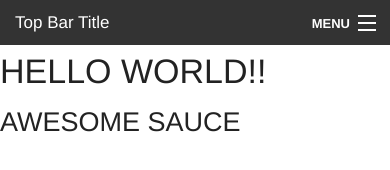
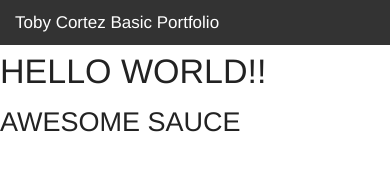
Before and after one commit to Tcortez/MDD1409, a plain HTML site: page index.html in a window 390 px wide. Drawn offline with Linux system fonts and the light colour scheme.

Commit message:
Updated index.html

```diff
--- a/index.html
+++ b/index.html
@@ -3,7 +3,7 @@
   <head>
     <meta charset="utf-8" />
     <meta name="viewport" content="width=device-width, initial-scale=1.0" />
-    <title>Foundation | Welcome</title>
+    <title>Welcome</title>
     <link rel="stylesheet" href="css/foundation.css" />
     <link rel="stylesheet" href="css/mine.css" />
     <script src="js/vendor/modernizr.js"></script>
@@ -13,9 +13,7 @@
  <nav class="top-bar">
     <ul class="title-area">
         <li class="name">
-             <h1><a href="#">Top Bar Title </a></h1>
-        </li>
-        <li class="toggle-topbar menu-icon"><a href="#"><span>Menu</span></a>
+             <h1><a href="#">Toby Cortez Basic Portfolio </a></h1>
         </li>
     </ul>
 </nav>
```
